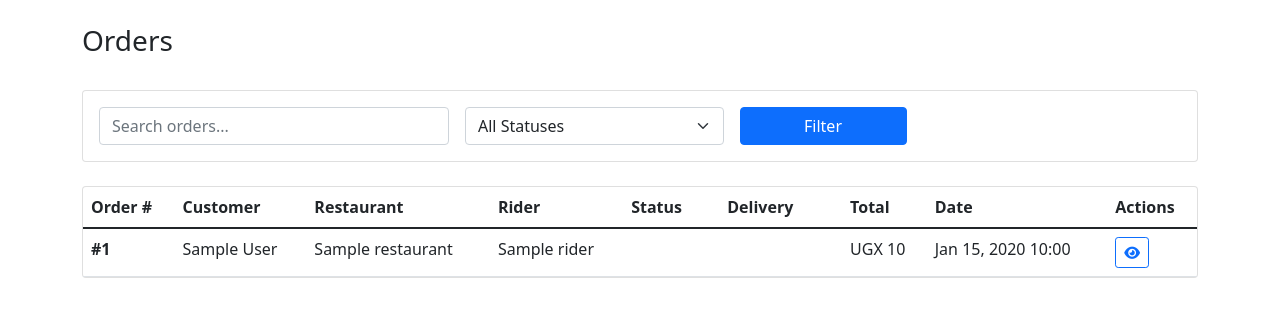
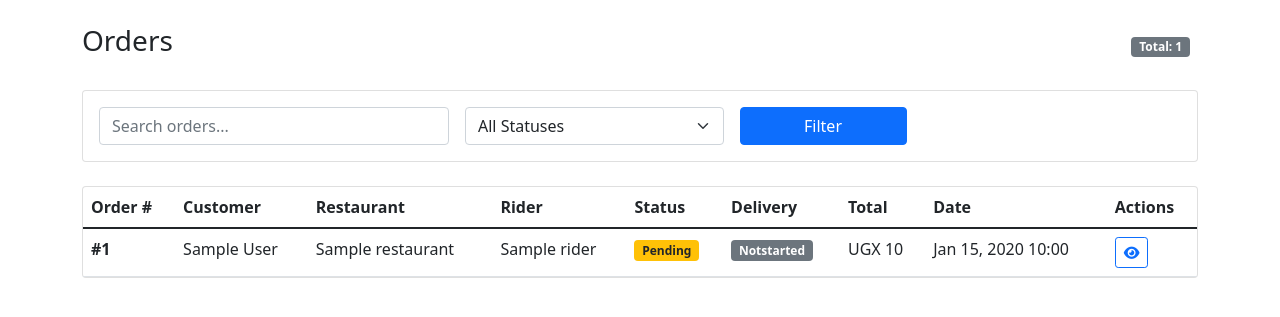
Before and after one commit to atuheirebonitah9-star/Order_management, a Django app: page /orders/ in a window 1280 px wide. Shown: the part 56-373 px from the top of the page. Run offline with Django 5.2, Linux system fonts and the light colour scheme; tables that the repository leaves empty hold one stand-in row (values such as "Sample post").

Commit message:
Fix status badge and delivery status display

```diff
--- a/orders/templates/orders/order_detail.html
+++ b/orders/templates/orders/order_detail.html
@@ -20,11 +20,11 @@
                     <p><strong>Placed:</strong> {{ order.placed_at|date:"M d, Y H:i" }}</p>
                     <p>
                         <strong>Status:</strong>
-                        <span class="badge badge-status badge-{{ order.status }}">
+                        <span class="badge {% if order.status == 'pending' %}bg-warning text-dark{% elif order.status == 'preparing' %}bg-info text-dark{% elif order.status == 'completed' %}bg-success{% elif order.status == 'cancelled' %}bg-danger{% else %}bg-secondary{% endif %}">
                             {{ order.get_status_display }}
                         </span>
                     </p>
-                    <p><strong>Delivery:</strong> {{ order.delivery_status|title }}</p>
+                    <p><strong>Delivery:</strong> {{ order.delivery_status|cut:"_"|title }}</p>
                     <p><strong>Delivery address:</strong> {{ order.delivery_address }}</p>
                     <p><strong>Restaurant:</strong> {{ order.restaurant.name }}</p>
                     <p>
--- a/orders/templates/orders/order_list.html
+++ b/orders/templates/orders/order_list.html
@@ -8,7 +8,7 @@
     <div class="d-flex justify-content-between align-items-center mb-4">
         <h1 class="h3">Orders</h1>
         <div>
-            <span class="badge badge-status badge-pending me-2">
+            <span class="badge bg-secondary me-2">
                 Total: {{ orders.count }}
             </span>
         </div>
@@ -73,13 +73,13 @@
                                 {% endif %}
                             </td>
                             <td>
-                                <span class="badge badge-status badge-{{ order.status }}">
+                                <span class="badge {% if order.status == 'pending' %}bg-warning text-dark{% elif order.status == 'preparing' %}bg-info text-dark{% elif order.status == 'completed' %}bg-success{% elif order.status == 'cancelled' %}bg-danger{% else %}bg-secondary{% endif %}">
                                     {{ order.get_status_display }}
                                 </span>
                             </td>
                             <td>
-                                <span class="badge badge-status {% if order.delivery_status == 'delivered' %}badge-delivered{% else %}badge-pending{% endif %}">
-                                    {{ order.delivery_status|title }}
+                                <span class="badge {% if order.delivery_status == 'delivered' %}bg-success{% else %}bg-secondary{% endif %}">
+                                    {{ order.delivery_status|cut:"_"|title }}
                                 </span>
                             </td>
                             <td>UGX {{ order.total|floatformat:0 }}</td>
```
